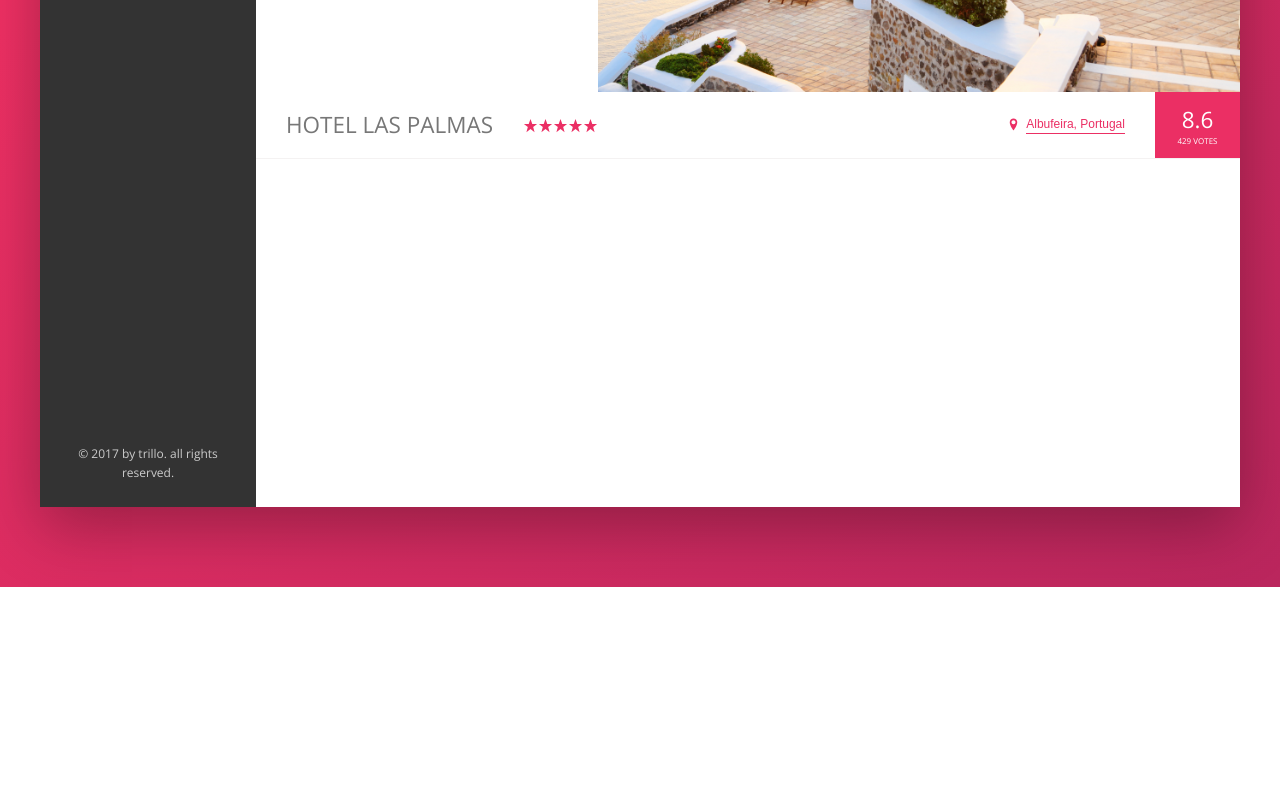
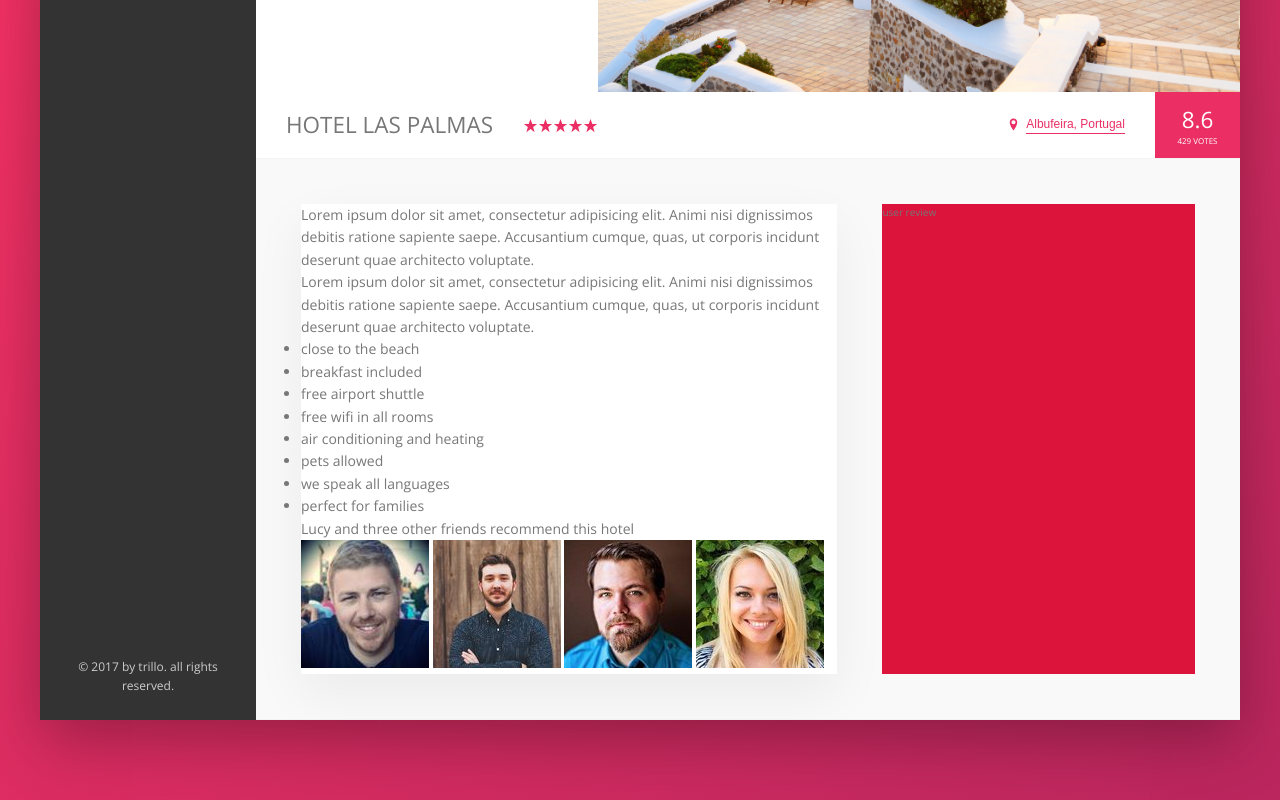
Before and after one commit to aniekan7132/TRILLO-2, a website: page index.html in a window 1280 px wide. Shown: the part 443-1243 px from the top of the page. Before the commit the page ends 1030 px from the top, so only its background shows below. Drawn offline with nearby package versions, Linux system fonts and the light colour scheme.

Commit message:
built the description section-part 1

```diff
--- a/index.html
+++ b/index.html
@@ -146,6 +146,44 @@
                             </div>
                         </div>
                     </div>
+
+                    <div class="detail">
+                        <div class="description">
+                            <p class="paragraph">
+                                Lorem ipsum dolor sit amet, consectetur adipisicing elit. Animi nisi dignissimos debitis ratione sapiente saepe.
+                                Accusantium cumque, quas, ut corporis incidunt deserunt quae architecto voluptate.
+                            </p>
+                            <p class="paragraph">
+                                Lorem ipsum dolor sit amet, consectetur adipisicing elit. Animi nisi dignissimos debitis ratione sapiente saepe.
+                                Accusantium cumque, quas, ut corporis incidunt deserunt quae architecto voluptate.
+                            </p>
+                            <ul class="list">
+                                <li class="list-item">close to the beach</li>
+                                <li class="list-item">breakfast included</li>
+                                <li class="list-item">free airport shuttle</li>
+                                <li class="list-item">free wifi in all rooms</li>
+                                <li class="list-item">air conditioning and heating</li>
+                                <li class="list-item">pets allowed</li>
+                                <li class="list-item">we speak all languages</li>
+                                <li class="list-item">perfect for families</li>
+                            </ul>
+
+                            <div class="recommend">
+                                <p class="recommend__count">
+                                    Lucy and three other friends recommend this hotel
+                                </p>
+                                <div class="recommend__friends">
+                                    <img src="img/user-3.jpg" alt="friend 1" class="recommend__photo">
+                                    <img src="img/user-4.jpg" alt="friend 2" class="recommend__photo">
+                                    <img src="img/user-5.jpg" alt="friend 3" class="recommend__photo">
+                                    <img src="img/user-6.jpg" alt="friend 4" class="recommend__photo">
+                                </div>
+                            </div>
+                        </div>
+                        <div class="user-review">
+                            user review
+                        </div>
+                    </div>
                 </main>
             </div>
         </div>
--- a/sass/_base.scss
+++ b/sass/_base.scss
@@ -31,6 +31,9 @@ Grey dark 3: #999
  --color-grey-dark-3: #999;
 
  --shadow-dark: 0 2rem 6rem rgba(0,0,0,.3);
+ --shadow-light: 0 2rem 5rem rgba(0,0,0,.06);
+
+ --line: 1px solid var(--color-grey-light-2);
 }
 
 * {
--- a/sass/_components.scss
+++ b/sass/_components.scss
@@ -207,7 +207,7 @@ align-items: center;
 .overview {
  display: flex;
  align-items: center;
- border-bottom: 1px solid var(--color-grey-light-2);
+ border-bottom: var(--line);
 
  &__heading {
   font-size: 2.25rem;
@@ -296,3 +296,6 @@ align-items: center;
  }
  }
 }
+
+////////////////////
+//
--- a/sass/layout.scss
+++ b/sass/layout.scss
@@ -9,7 +9,7 @@
 .header {
  height: 7rem;
  background-color: #fff;
- border-bottom: 1px solid var(--color-grey-light-2);
+ border-bottom: var(--line);
  font-size: 1.4rem;
 
  display: flex;
@@ -31,9 +31,23 @@
 .hotel-view {
  background-color: #fff;
 
- // for testing purposes
- height: 80rem;
-
-
  flex-grow: 1;
 }
+
+.detail {
+ display: flex;
+ padding: 4.5rem;
+ background-color: var(--color-grey-light-1);
+ border-bottom: var(--line);
+}
+.description {
+  font-size: 1.4rem;
+ flex: 0 0 60%;
+ background-color: #fff;
+ box-shadow: var(--shadow-light);
+}
+.user-review  {
+ flex: 1;
+ margin-left: 4.5rem;
+ background-color: crimson;
+}
```
Also changed, not shown: css/style.css.
